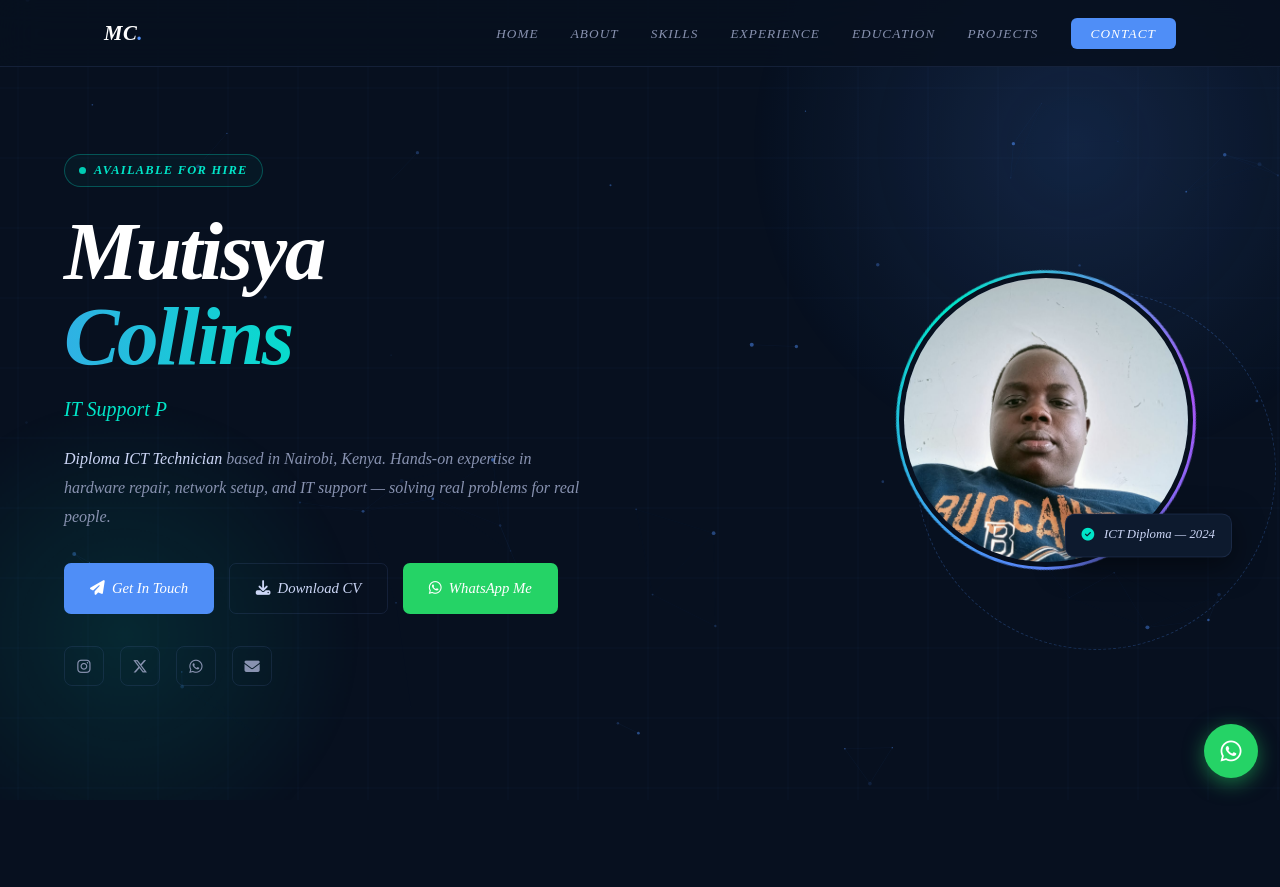
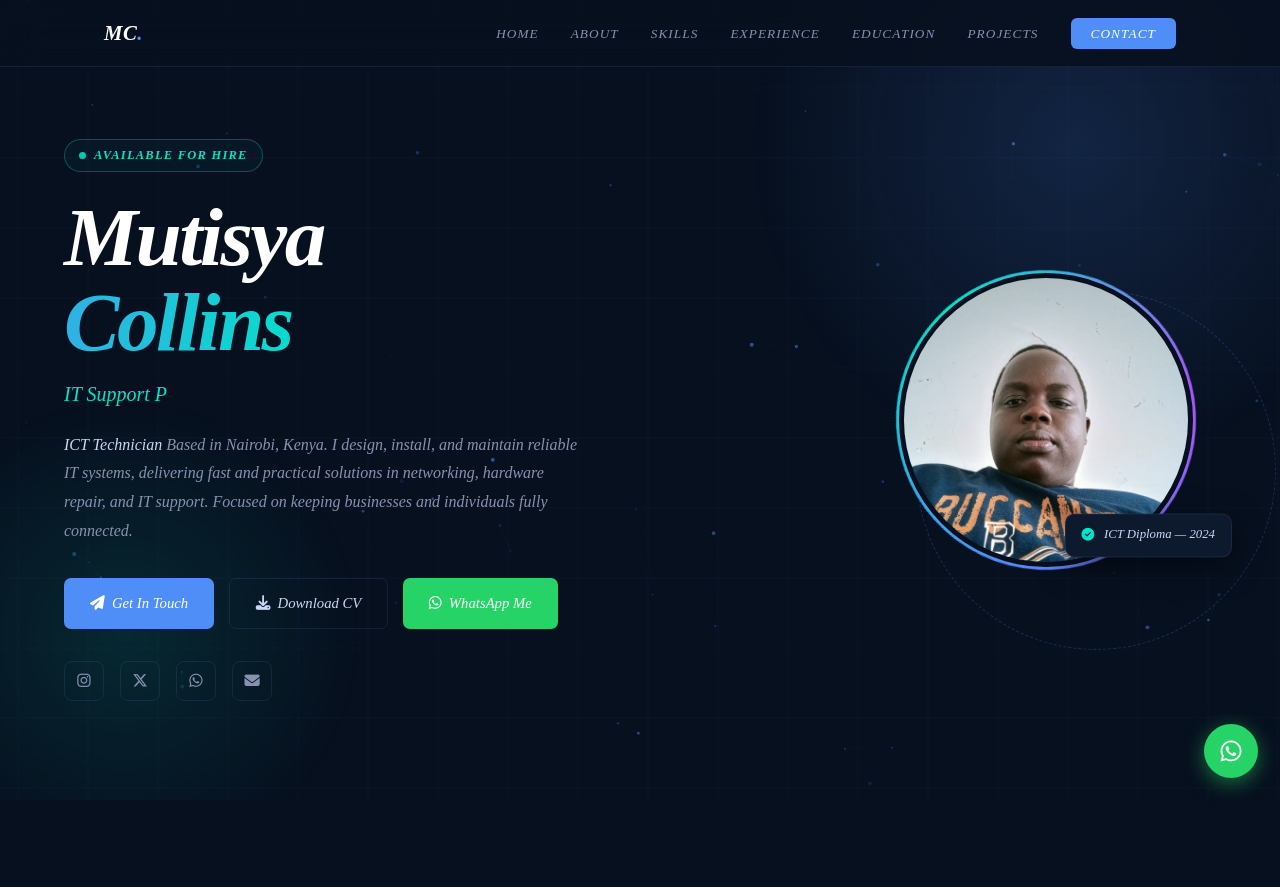
Before and after one commit to mutisyacollins/Portfolio, a plain HTML site: page index.html in a window 1280 px wide. Shown: the top 887 px of the page. Drawn offline with Linux system fonts and the light colour scheme.

Commit message:
Update index.html

```diff
--- a/index.html
+++ b/index.html
@@ -849,8 +849,9 @@
         <span id="typingEl"></span><span class="cursor"></span>
       </div>
       <p class="hero-desc">
-        <strong>Diploma ICT Technician</strong> based in Nairobi, Kenya.
-        Hands-on expertise in hardware repair, network setup, and IT support — solving real problems for real people.
+        <strong> ICT Technician</strong>  Based in Nairobi, Kenya. I design, install, and maintain reliable IT systems,
+      delivering fast and practical solutions in networking, hardware repair, and IT support.
+      Focused on keeping businesses and individuals fully connected.
       </p>
       <div class="hero-btns">
         <a href="#contact" class="btn btn-blue"><i class="fas fa-paper-plane"></i> Get In Touch</a>
```
